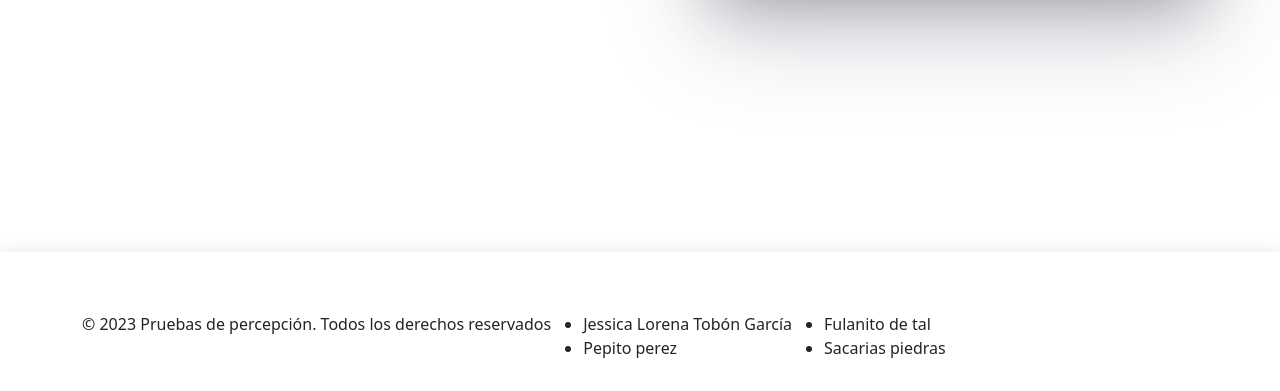
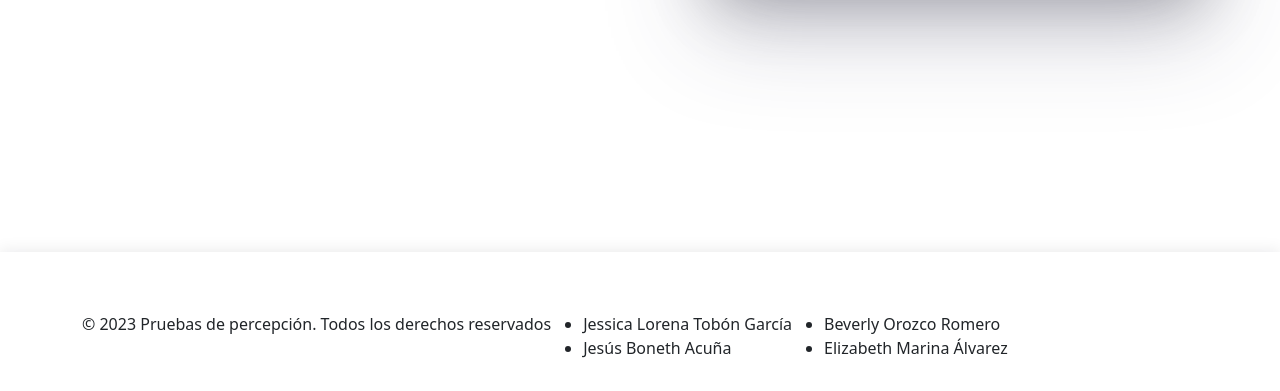
Before and after one commit to carlos112717/bingoOrganossensoriales, a plain HTML site: page index.html in a window 1280 px wide. Shown: the part 409-800 px from the top of the page. Drawn offline with nearby package versions, Linux system fonts and the light colour scheme; a web font is replaced by a local one.

Commit message:
ingreso actualizacion

```diff
--- a/index.html
+++ b/index.html
@@ -326,11 +326,11 @@
       <p class="text-center">© 2023 Pruebas de percepción. Todos los derechos reservados</p>
       <ul>
         <li>Jessica Lorena Tobón García</li>
-        <li>Pepito perez</li>
+        <li>Jesús Boneth  Acuña</li>
       </ul>
       <ul>
-        <li>Fulanito de tal</li>
-        <li>Sacarias piedras</li>
+        <li>Beverly  Orozco Romero</li>
+        <li>Elizabeth  Marina Álvarez</li>
       </ul>
     </div>
   </footer>
```
